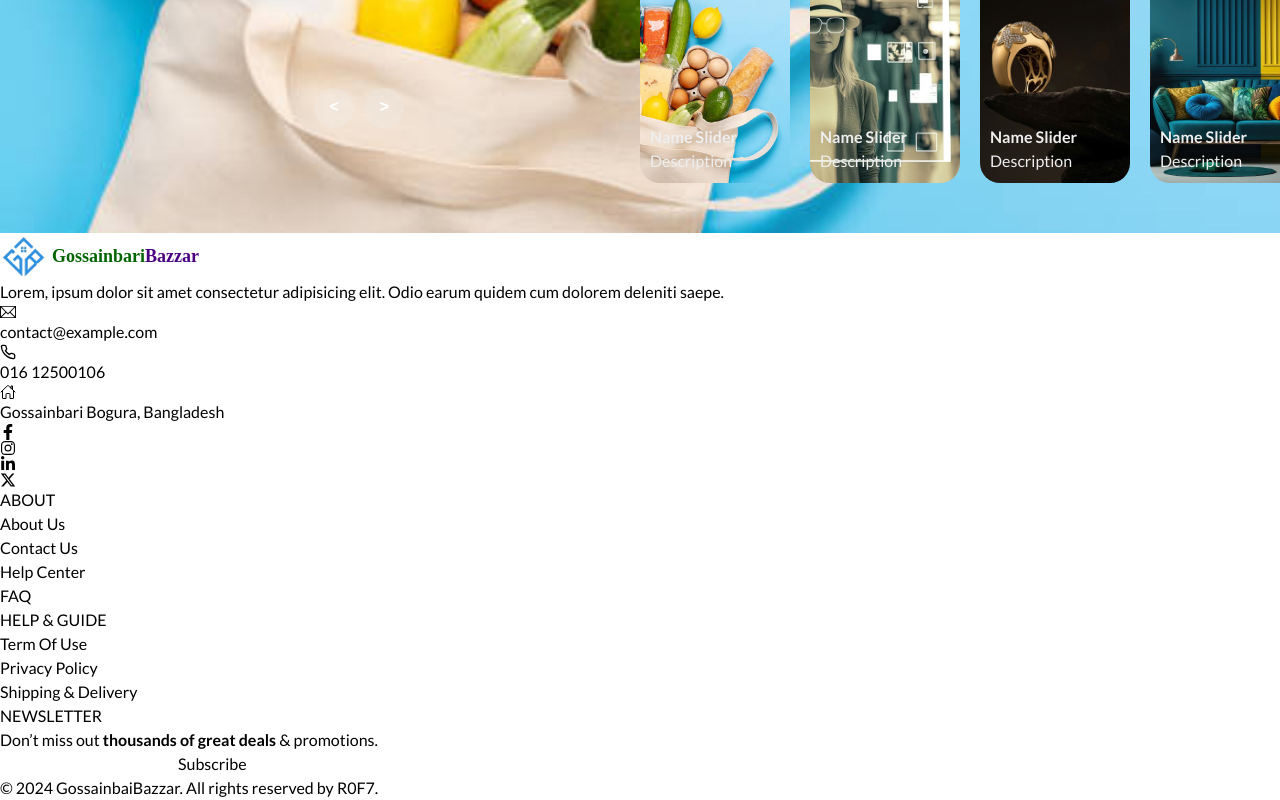
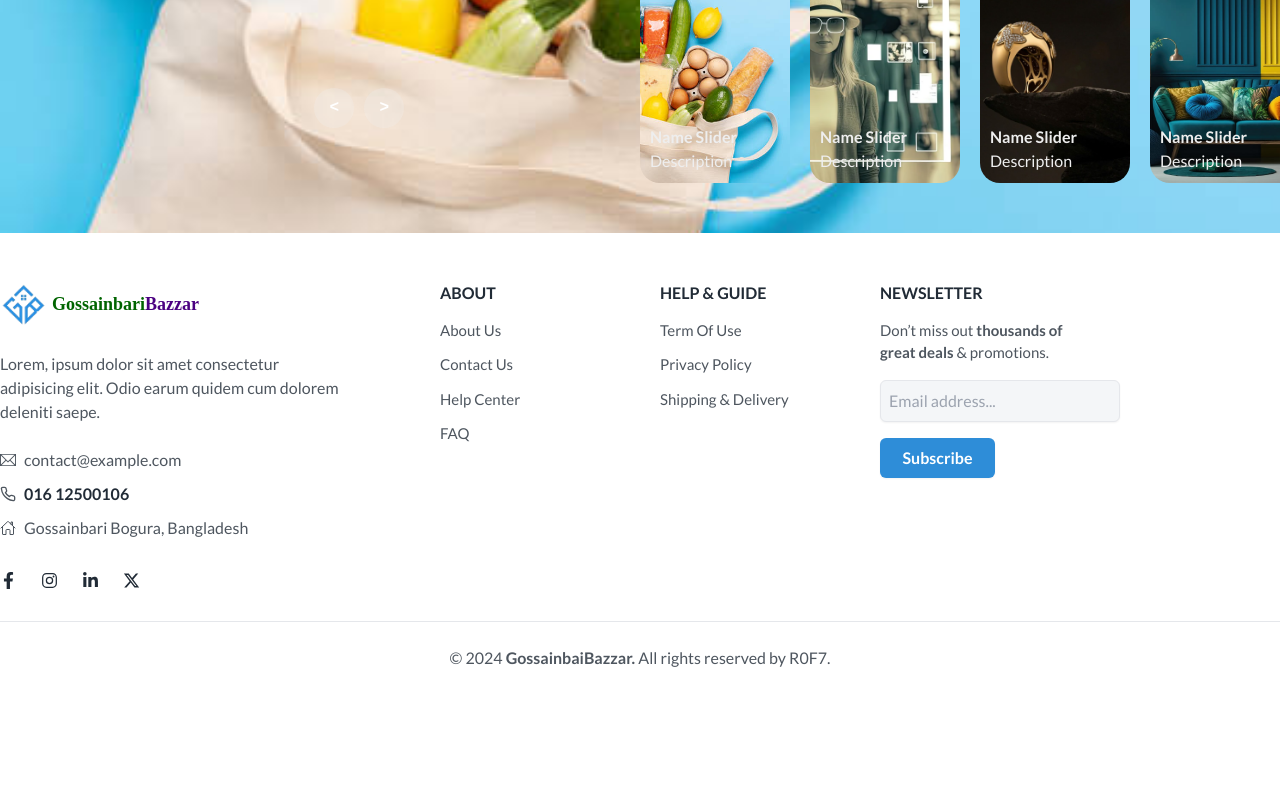
Before and after one commit to R0F7/GossinbariBazzar, a React (Vite) app: page / in a window 1280 px wide. Shown: the part 567-1367 px from the top of the page. After the commit the page ends 1261 px from the top, so only its background shows below. Built offline with nearby package versions, Linux system fonts and the light colour scheme; no server answers; a web font is replaced by a local one.

Commit message:
footer style complete

```diff
--- a/src/components/Footer/Footer.jsx
+++ b/src/components/Footer/Footer.jsx
@@ -1,16 +1,20 @@
 import Logo from "../../assets/Gossaigbari_Bazzar_logo_crop-removebg-preview.png";
 import { FaFacebookF, FaLinkedinIn } from "react-icons/fa";
 import { FaXTwitter } from "react-icons/fa6";
-import { IoHomeOutline, IoLogoInstagram } from "react-icons/io5";
+import {
+  IoHomeOutline,
+  IoLocationOutline,
+  IoLogoInstagram,
+} from "react-icons/io5";
 import { LuPhone } from "react-icons/lu";
 import { TfiEmail } from "react-icons/tfi";
 
 const Footer = () => {
   return (
-    <footer>
-      <div>
+    <footer className="container mx-auto pt-12">
+      <div className="grid grid-cols-6 gap-10">
         {/* BIO */}
-        <div>
+        <div className="col-span-2">
           {/* logo+Name  */}
           <div className="flex items-center gap-1">
             <img className="w-12 rop-shadow-2xl" src={Logo} alt="" />
@@ -18,28 +22,37 @@ const Footer = () => {
               Gossainbari<span className="text-[#4B0082]">Bazzar</span>
             </h4>
           </div>
-          <p>
+          <p className="py-6 w-[85%] text-[#4E565F] font-medium">
             Lorem, ipsum dolor sit amet consectetur adipisicing elit. Odio earum
             quidem cum dolorem deleniti saepe.
           </p>
-          <div>
-            <ul>
-              <li>
-                <i><TfiEmail /></i>
+          <div className="pb-8">
+            <ul className="space-y-2.5 text-[#4E565F]">
+              <li className="flex items-center gap-2">
+                <i>
+                  <TfiEmail />
+                </i>
                 <h4>contact@example.com</h4>
               </li>
-              <li>
-                <i><LuPhone /></i>
-                <h4>016 12500106</h4>
+
+              <li className="flex items-center gap-2">
+                <i>
+                  <LuPhone />
+                </i>
+                <h4 className="font-bold text-[#212B36]">016 12500106</h4>
               </li>
-              <li>
-                <i><IoHomeOutline /></i>
+
+              <li className="flex items-center gap-2">
+                <i>
+                  <IoHomeOutline />
+                </i>
+                {/* <i><IoLocationOutline /></i> */}
                 <h4>Gossainbari Bogura, Bangladesh</h4>
               </li>
             </ul>
           </div>
           <div>
-            <ul>
+            <ul className="flex items-center gap-6 pb-8 text-[#212B36] text-[17px]">
               <li>
                 <FaFacebookF />
               </li>
@@ -59,8 +72,8 @@ const Footer = () => {
 
         {/* ABOUT */}
         <div>
-          <h4>ABOUT</h4>
-          <ul>
+          <h4 className="text-[#212B36] mb-3.5 font-bold">ABOUT</h4>
+          <ul className="space-y-3 text-[#4E565F] text-[15px] font-medium">
             <li>About Us</li>
             <li>Contact Us</li>
             <li>Help Center</li>
@@ -70,8 +83,8 @@ const Footer = () => {
 
         {/* HELP & GUIDE */}
         <div>
-          <h4>HELP & GUIDE</h4>
-          <ul>
+          <h4 className="text-[#212B36] mb-3.5 font-bold">HELP & GUIDE</h4>
+          <ul className="space-y-3 text-[#4E565F] text-[15px] font-medium">
             <li>Term Of Use</li>
             <li>Privacy Policy</li>
             <li>Shipping & Delivery</li>
@@ -79,25 +92,38 @@ const Footer = () => {
         </div>
 
         {/* NEWSLETTER */}
-        <div>
-          <h4>NEWSLETTER</h4>
+        <div className="col-span-2">
+          <h4 className="text-[#212B36] mb-3.5 font-bold">NEWSLETTER</h4>
           <div>
-            <p>
+            <p className="text-[#4E565F] w-[50%] text-[15px]">
               Don’t miss out <strong>thousands of great deals</strong> &
               promotions.
             </p>
-            <form>
-              <input type="email" name="" id="" />
-              <button type="submit">Subscribe</button>
+            <form className="flex flex-col">
+              <input
+                type="email"
+                name=""
+                id=""
+                className="bg-[#F4F6F8] border outline-none p-2 w-[60%] rounded-md shadow-sm my-4"
+                placeholder="Email address..."
+              />
+              <button
+                type="submit"
+                className="bg-[rgb(46,141,216)] text-white w-[115px] border-none py-2 rounded-md font-semibold shadow-sm transform duration-150 active:scale-95 scale-100"
+              >
+                Subscribe
+              </button>
             </form>
           </div>
         </div>
       </div>
       {/* footer - footer */}
-      <div>
-        <h6>© 2024 GossainbaiBazzar. All rights reserved by R0F7.</h6>
+      <div className="py-6 border-t text-center">
+        <h6 className="text-[#4E565F]">
+          © 2024 <strong>GossainbaiBazzar.</strong> All rights reserved by R0F7.
+        </h6>
         {/* payment method logo */}
-        <div></div>
+        {/* <div></div> */}
       </div>
     </footer>
   );
```
